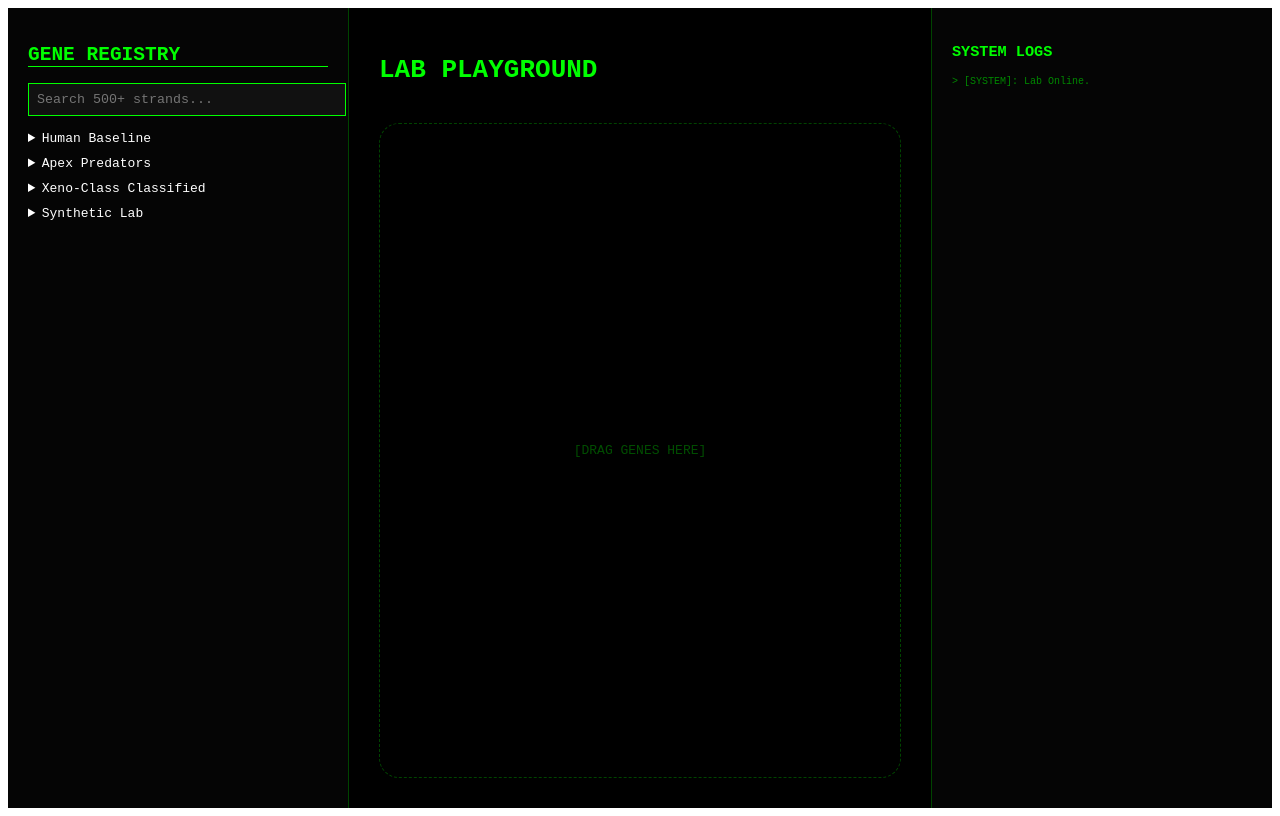
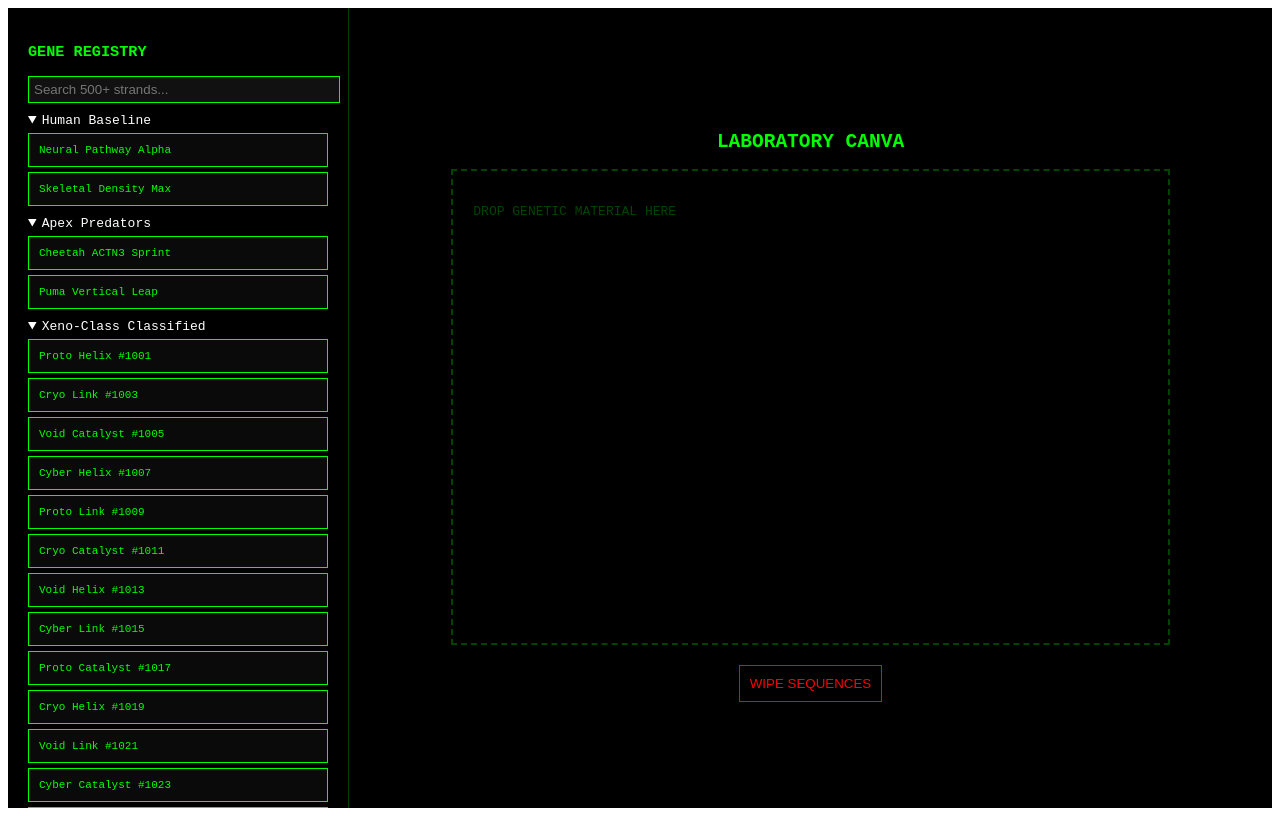
Before and after one commit to Ana-Ilspen/GeneticsRe, a React (Create React App) app: page / in a window 1280 px wide. Built offline with nearby package versions, Linux system fonts and the light colour scheme.

Commit message:
Update App.js

```diff
--- a/src/App.js
+++ b/src/App.js
@@ -2,16 +2,16 @@ import React, { useState, useMemo } from 'react';
 import { DndProvider, useDrag, useDrop } from 'react-dnd';
 import { HTML5Backend } from 'react-dnd-html5-backend';
 
-// --- 1. THE 500+ SPECIES GENERATOR ---
+// --- 1. DATA ENGINE (Moved outside to prevent re-renders) ---
 const generateMassiveLibrary = () => {
   const library = {
     "Human Baseline": [
-      { id: 'h1', name: 'Neural Pathway Alpha', origin: 'Human', ability: 'Intelligence' },
-      { id: 'h2', name: 'Skeletal Density Max', origin: 'Human', ability: 'Durability' },
+      { id: 'h1', name: 'Neural Pathway Alpha', origin: 'Human' },
+      { id: 'h2', name: 'Skeletal Density Max', origin: 'Human' },
     ],
     "Apex Predators": [
-      { id: 'a1', name: 'Cheetah ACTN3 Sprint', origin: 'Cheetah', ability: 'Speed' },
-      { id: 'a2', name: 'Puma Vertical Leap', origin: 'Puma', ability: 'Leap' },
+      { id: 'a1', name: 'Cheetah ACTN3 Sprint', origin: 'Cheetah' },
+      { id: 'a2', name: 'Puma Vertical Leap', origin: 'Puma' },
     ]
   };
 
@@ -24,8 +24,7 @@ const generateMassiveLibrary = () => {
     library[cat].push({
       id: `gen_${i}`,
       name: `${prefixes[i % prefixes.length]} ${suffixes[i % suffixes.length]} #${1000 + i}`,
-      origin: i % 2 === 0 ? 'Laboratory' : 'Unknown',
-      ability: i % 4 === 0 ? 'Speed' : 'Durability'
+      origin: i % 2 === 0 ? 'Laboratory' : 'Unknown'
     });
   }
   return library;
@@ -33,106 +32,91 @@ const generateMassiveLibrary = () => {
 
 const GENE_DATABASE = generateMassiveLibrary();
 
-// --- 2. DRAGGABLE COMPONENT ---
+// --- 2. THE DRAGGABLE ITEM ---
 const GeneBlock = ({ gene }) => {
   const [{ isDragging }, drag] = useDrag(() => ({
     type: 'GENE',
     item: { gene },
-    collect: (monitor) => ({ isDragging: !!monitor.isDragging() })
-  }));
+    collect: (monitor) => ({
+      isDragging: !!monitor.isDragging(),
+    }),
+  }), [gene]); // Dependency array ensures it tracks the specific gene
 
   return (
     <div ref={drag} style={{
-      padding: '10px', margin: '6px 0', border: '1px solid #00ff00',
+      padding: '10px', margin: '5px 0', border: '1px solid #00ff00',
       backgroundColor: isDragging ? '#222' : '#0a0a0a', cursor: 'grab',
-      color: '#00ff00', fontSize: '11px', textTransform: 'uppercase',
-      opacity: isDragging ? 0.5 : 1, transition: '0.2s'
+      color: '#00ff00', fontSize: '11px', opacity: isDragging ? 0.5 : 1
     }}>
-      {gene.name} <span style={{color: '#005500', fontSize: '9px'}}>[{gene.origin}]</span>
+      {gene.name}
     </div>
   );
 };
 
-// --- 3. THE INTERNAL INTERFACE ---
-const LabInterface = () => {
+// --- 3. THE LAB INTERFACE ---
+const LabUI = () => {
   const [activeGenes, setActiveGenes] = useState([]);
-  const [logs, setLogs] = useState(["[SYSTEM]: Lab Online."]);
   const [searchTerm, setSearchTerm] = useState("");
-
-  const filteredLibrary = useMemo(() => {
-    if (!searchTerm) return GENE_DATABASE;
-    const filtered = {};
-    Object.keys(GENE_DATABASE).forEach(cat => {
-      const matches = GENE_DATABASE[cat].filter(g =>
-        g.name.toLowerCase().includes(searchTerm.toLowerCase())
-      );
-      if (matches.length > 0) filtered[cat] = matches;
-    });
-    return filtered;
-  }, [searchTerm]);
 
   const [{ isOver }, drop] = useDrop(() => ({
     accept: 'GENE',
     drop: (item) => {
-      if (activeGenes.find(g => g.id === item.gene.id)) return;
-      setActiveGenes(prev => [...prev, item.gene]);
-      setLogs(prev => [`[SEQUENCE]: Integrated ${item.gene.name}.`, ...prev]);
+      setActiveGenes((prev) => {
+        if (prev.find(g => g.id === item.gene.id)) return prev;
+        return [...prev, item.gene];
+      });
     },
     collect: (monitor) => ({ isOver: !!monitor.isOver() })
   }));
 
+  const filtered = useMemo(() => {
+    if (!searchTerm) return GENE_DATABASE;
+    const result = {};
+    Object.keys(GENE_DATABASE).forEach(cat => {
+      const match = GENE_DATABASE[cat].filter(g => g.name.toLowerCase().includes(searchTerm.toLowerCase()));
+      if (match.length) result[cat] = match;
+    });
+    return result;
+  }, [searchTerm]);
+
   return (
-    <div style={containerStyle}>
-      <div style={sidebarStyle}>
-        <h2 style={{borderBottom: '1px solid #00ff00'}}>GENE REGISTRY</h2>
+    <div style={{ display: 'flex', height: '100vh', backgroundColor: '#000', color: '#00ff00', fontFamily: 'monospace' }}>
+      {/* Sidebar */}
+      <div style={{ width: '300px', borderRight: '1px solid #004400', padding: '20px', overflowY: 'auto' }}>
+        <h3>GENE REGISTRY</h3>
         <input
-          type="text" placeholder="Search 500+ strands..."
-          style={inputStyle} onChange={(e) => setSearchTerm(e.target.value)}
+          style={{ width: '100%', background: '#111', border: '1px solid #00ff00', color: '#00ff00', padding: '5px', marginBottom: '10px' }}
+          placeholder="Search 500+ strands..."
+          onChange={(e) => setSearchTerm(e.target.value)}
         />
-        <div style={{ overflowY: 'auto', flex: 1 }}>
-          {Object.keys(filteredLibrary).map(cat => (
-            <details key={cat} open={searchTerm.length > 0} style={{ marginBottom: '10px' }}>
-              <summary style={{ cursor: 'pointer', color: '#fff' }}>{cat}</summary>
-              {filteredLibrary[cat].map(g => <GeneBlock key={g.id} gene={g} />)}
-            </details>
+        {Object.keys(filtered).map(cat => (
+          <details key={cat} open style={{ marginBottom: '10px' }}>
+            <summary style={{ cursor: 'pointer', color: '#fff' }}>{cat}</summary>
+            {filtered[cat].map(g => <GeneBlock key={g.id} gene={g} />)}
+          </details>
+        ))}
+      </div>
+
+      {/* Drop Zone */}
+      <div ref={drop} style={{ flex: 1, padding: '40px', backgroundColor: isOver ? '#051105' : '#000', display: 'flex', flexDirection: 'column', alignItems: 'center', justifyContent: 'center' }}>
+        <h2>LABORATORY CANVA</h2>
+        <div style={{ border: '2px dashed #004400', width: '80%', height: '60%', display: 'flex', flexWrap: 'wrap', padding: '20px', gap: '10px' }}>
+          {activeGenes.length === 0 && <p style={{ color: '#004400' }}>DROP GENETIC MATERIAL HERE</p>}
+          {activeGenes.map((g) => (
+            <div key={g.id} style={{ width: '50px', height: '50px', borderRadius: '50%', background: '#00ff00', boxShadow: '0 0 15px #00ff00' }} title={g.name} />
           ))}
         </div>
-      </div>
-
-      <div ref={drop} style={{ ...playgroundStyle, backgroundColor: isOver ? '#111' : '#000' }}>
-        <h1>LAB PLAYGROUND</h1>
-        <div style={canvasStyle}>
-          {activeGenes.length === 0 && <p style={{opacity: 0.3}}>[DRAG GENES HERE]</p>}
-          {activeGenes.map((g, i) => (
-            <div key={i} style={orbContainer}><div style={orbStyle}></div><p style={{fontSize: '10px'}}>{g.name}</p></div>
-          ))}
-        </div>
-      </div>
-
-      <div style={dashboardStyle}>
-        <h3>SYSTEM LOGS</h3>
-        <div style={logStyle}>{logs.map((l, i) => <div key={i}>> {l}</div>)}</div>
+        <button onClick={() => setActiveGenes([])} style={{ marginTop: '20px', background: 'none', border: '1px solid #ff0000', color: '#ff0000', padding: '10px', cursor: 'pointer' }}>WIPE SEQUENCES</button>
       </div>
     </div>
   );
 };
 
-// --- 4. THE MAIN EXPORT (The Wrapper) ---
+// --- 4. THE EXPORT ---
 export default function App() {
   return (
     <DndProvider backend={HTML5Backend}>
-      <LabInterface />
+      <LabUI />
     </DndProvider>
   );
 }
-
-// STYLES
-const containerStyle = { display: 'flex', height: '100vh', backgroundColor: '#000', color: '#00ff00', fontFamily: 'monospace', overflow: 'hidden' };
-const sidebarStyle = { width: '300px', borderRight: '1px solid #004400', padding: '20px', display: 'flex', flexDirection: 'column', background: '#050505' };
-const playgroundStyle = { flex: 1, padding: '30px', display: 'flex', flexDirection: 'column' };
-const dashboardStyle = { width: '300px', borderLeft: '1px solid #004400', padding: '20px', background: '#050505' };
-const inputStyle = { width: '100%', background: '#111', border: '1px solid #00ff00', color: '#00ff00', padding: '8px', marginBottom: '15px', fontFamily: 'monospace' };
-const canvasStyle = { flex: 1, border: '1px dashed #004400', borderRadius: '20px', marginTop: '20px', display: 'flex', flexWrap: 'wrap', justifyContent: 'center', alignItems: 'center', gap: '20px', overflowY: 'auto' };
-const orbContainer = { width: '80px', textAlign: 'center' };
-const orbStyle = { width: '40px', height: '40px', borderRadius: '50%', background: 'radial-gradient(circle, #00ff00 0%, #001100 100%)', margin: '0 auto 5px', boxShadow: '0 0 10px #00ff00' };
-const logStyle = { flex: 1, fontSize: '10px', color: '#008800', overflowY: 'auto' };
```
